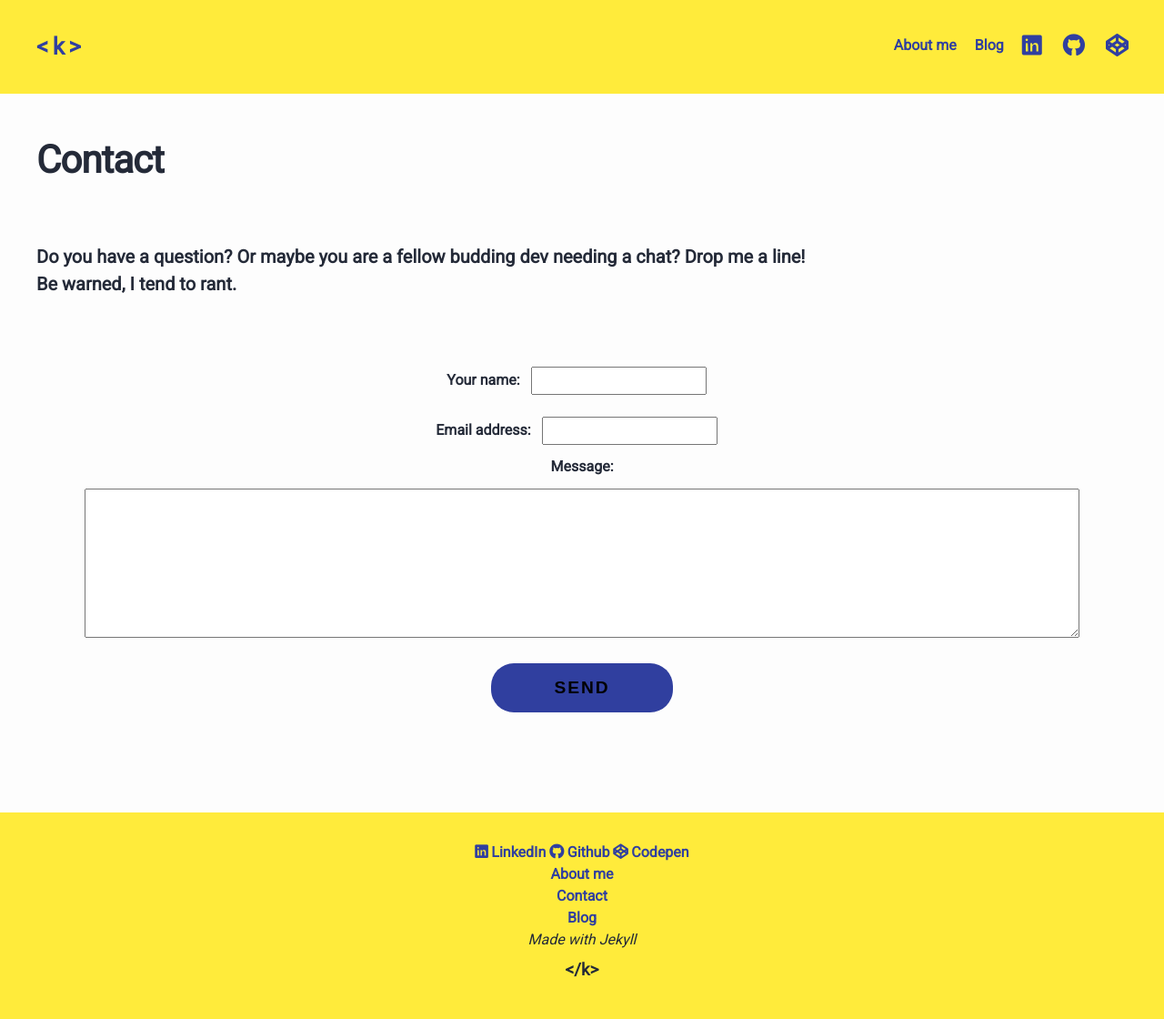
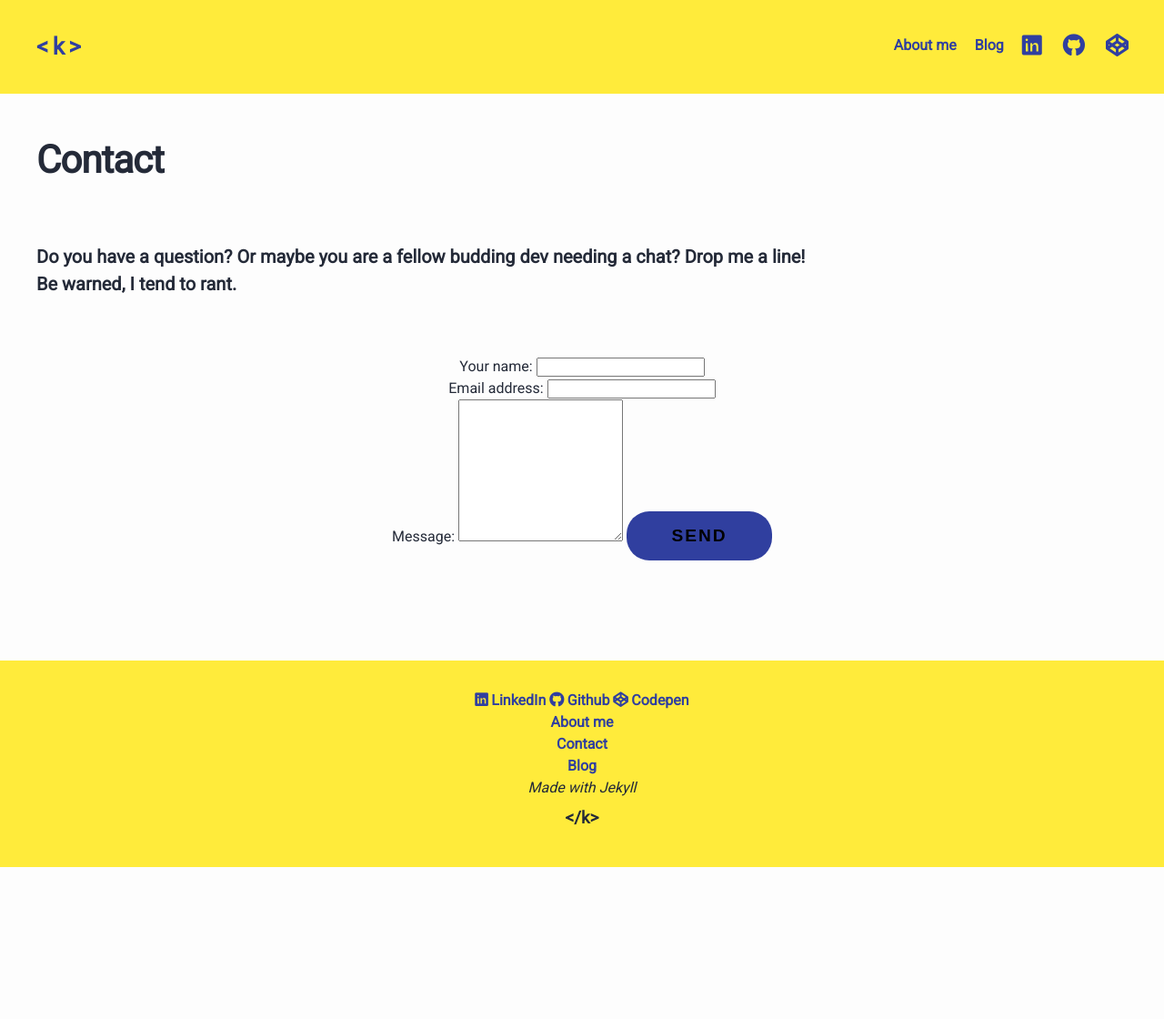
Before and after one commit to krisztin/krisztin.github.io, a Jekyll site: the page built from contact.md, in a window 1280 px wide. Shown: the whole page at 91% size. Built offline with Jekyll 4.4.1, drawn with Linux system fonts in a browser that asks for light colours; nearby versions of some CDN libraries; after the commit the page ends 953 px from its top, so only the background shows below that.

Commit message:
rm form formatting

```diff
--- a/_sass/minima/_base.scss
+++ b/_sass/minima/_base.scss
@@ -254,47 +254,8 @@ a {
   &:hover {
     color: $colour-primary-dark;
     text-decoration: none;
-  } // img {
-  //   &:hover {
-  //     opacity: 0.8;
-  //   }
-  // }
 }
-
-form {
-  display: -webkit-box;
-  display: -ms-flexbox;
-  display: flex;
-  -webkit-box-orient: vertical;
-  -webkit-box-direction: normal;
-  -ms-flex-direction: column;
-  flex-direction: column;
-  -webkit-box-align: center;
-  -ms-flex-align: center;
-  align-items: center;
-  button {
-    width: 200px;
   }
-  label {
-    font-weight: 600;
-  }
-  .flex-item {
-    display: -webkit-box;
-    display: -ms-flexbox;
-    display: flex;
-    -webkit-box-align: center;
-    -ms-flex-align: center;
-    align-items: center;
-  }
-  input,
-  textarea {
-    margin: $spacing-unit/2.5;
-    padding: 6px;
-  }
-  textarea {
-    width: 90%;
-  }
-}
 
 /**
  * Images
```
